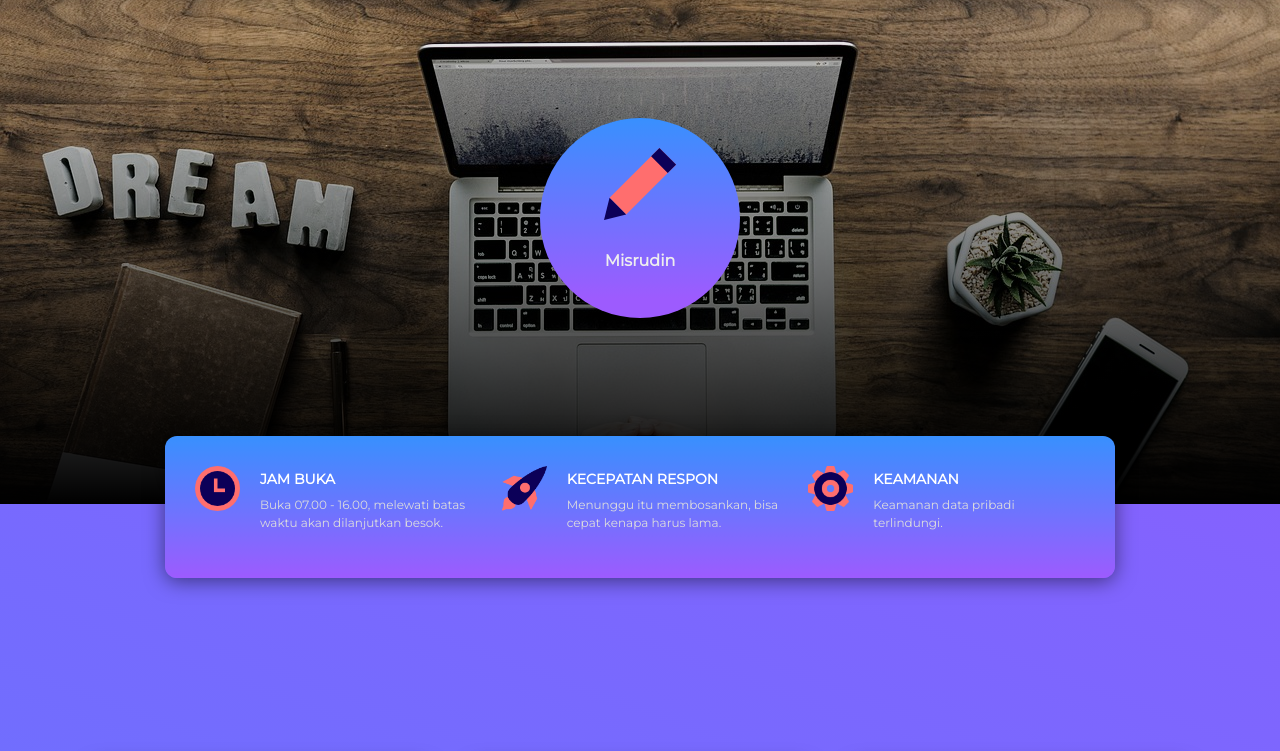
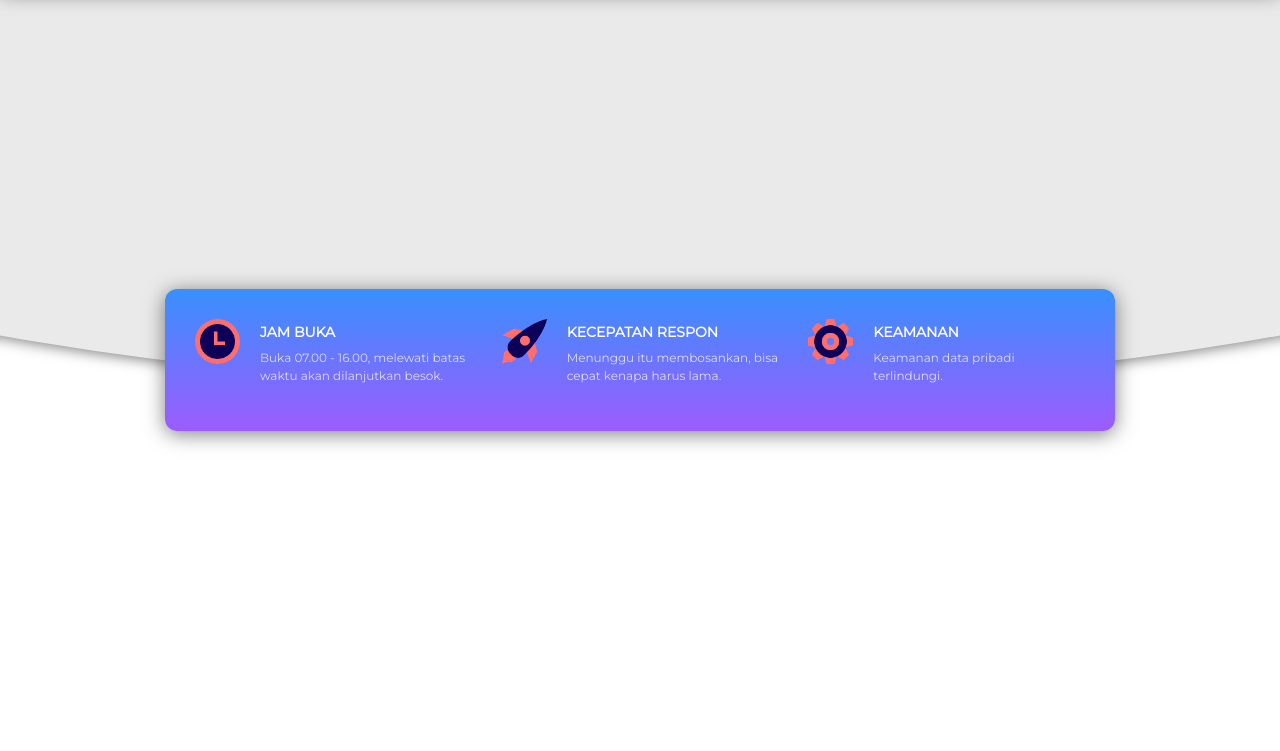
Before and after one commit to m4m49/m4m49.github.io, a plain HTML site: page index.html in a window 1280 px wide. Shown: the part 61-812 px from the top of the page. Drawn offline with nearby package versions, Linux system fonts and the light colour scheme.

Commit message:
Add files via upload

```diff
--- a/css/style.css
+++ b/css/style.css
@@ -3,6 +3,7 @@ html,body{
 	overflow-x: hidden;
 	font-family: montserrat;
 	scroll-behavior: smooth;
+	margin-top: 25px;
 }
 
 /*navbar*/
@@ -32,57 +33,20 @@ html,body{
 
 
 
-/*jumbbotron*/
-.jumbotron{
-	background-image: url(../img/bg.jpg);
-	background-size: cover;
-	height: 540px;
-	text-align: center;
+/*header2*/
+.header2{
 	position: relative;
-	background-attachment: fixed;
-
-}
-.jumbotron .container{
-	z-index: 1;
-	position: relative;
-	text-align: center;
+	display: flex;
+	width: 100%;
+	height: 400px;
+	background: #eaeaea;
+	justify-content: center;
+	align-items: center;
+	border-radius: 0 0 50% 50%/0 0 100% 100%;
+	transform: scaleX(3);
+	box-shadow: 0 2px 10px rgba(0, 0, 0, 0.5);
 }
 
-.teamq{
-	margin-top: 150px;
-	text-align: center;
-}
-
-.team{
-	display: inline-block;
-	width: 200px;
-	height: 200px;
-	background: #eee;
-	margin-top: 40px;
-	border-radius: 50%;
-	text-align: center;
-	padding: 30px;
-	box-shadow: 0 3px 30px solid rgba(0,0,0,.5);
-	background: linear-gradient( 0deg, rgb(157, 91, 254) 10%, rgb(56, 144, 254) 100%);
-}
-.team h5{
-	display: inline-block;
-	margin-top: 30px;
-	font-size: 16px;
-	font-weight: bold;
-	color: #eee;
-}
-
-
-.jumbotron::after{
-	content: '';
-	display: block;
-	width: 100%;
-	height:80%;
-	background-image: linear-gradient(to top, rgba(0, 0, 0, 1), rgba(0, 0, 0 ,0));
-	position: absolute;
-	bottom: 0;
-}
 
 /*info panel*/
 
@@ -193,7 +157,7 @@ html,body{
 .margin100px{
 	height: auto;
 	width: 100%;
-	background-image: linear-gradient( 200deg, rgb(144, 91, 254) 5%, rgb(56, 144, 254) 90%);
+	background: white /*linear-gradient( 200deg, rgb(144, 91, 254) 5%, rgb(56, 144, 254) 90%)*/;
 	margin-bottom: 100px;
 	z-index: 10;
 }
@@ -339,15 +303,9 @@ html,body{
 		font-weight: bold;
 	}
 
-	.jumbotron{
-		margin-top: -75px;
-		height: 640px;
-
-	}
-
-	.jumbotron .display-4{
-		font-size: 62px;
-	}
+	.header2{
+	transform: scaleX(2);
+}
 
 	.workingspace{
 	text-align: left;
--- a/index.html
+++ b/index.html
@@ -17,7 +17,6 @@
     <title>Build With Mamang</title>
   </head>
   <body>
-
     <!-- navbar -->
     <nav class="navbar fixed-top navbar-expand-sm navbar-light" id="menu">
       <div class="container">
@@ -43,19 +42,9 @@
       <!-- HOME AREA -->
     <!-- jumbotron -->
     <section id="home-area" class="bungkus">
-        <div class="jumbotron jumbotron-fluid">
-        <div class="container">
-          <div class="row justify-content-center teamq">
-
-            <div class="col-lg-4">
-               <div class="team">
-                  <img src="img/pencil@2x.png">
-                  <h5>Misrudin</h5>
-               </div>
-            </div>
+          <div class="header2">
 
           </div>
-        </div>
       </div>
     <!-- akhir jumbotron -->
 
```
